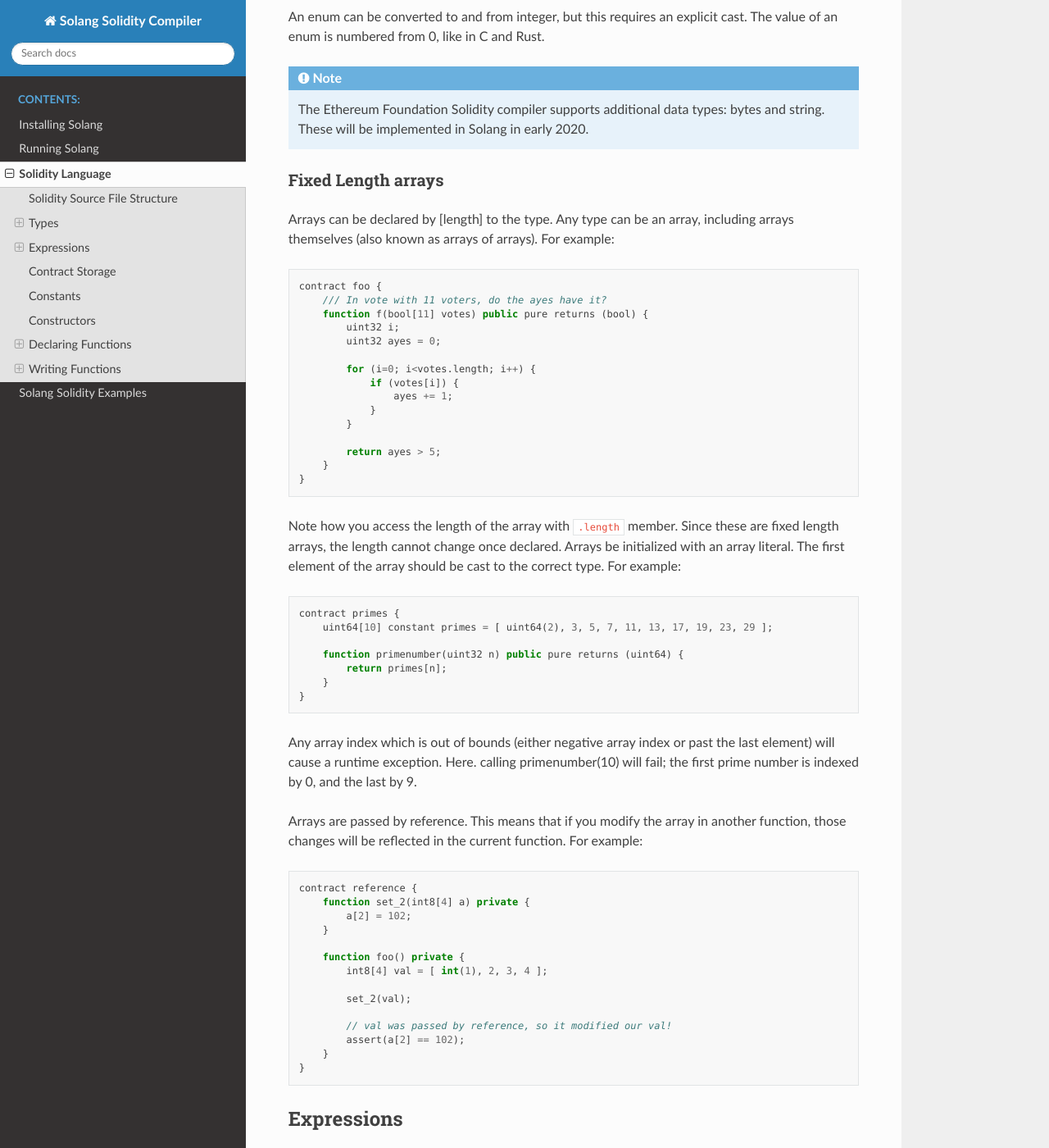
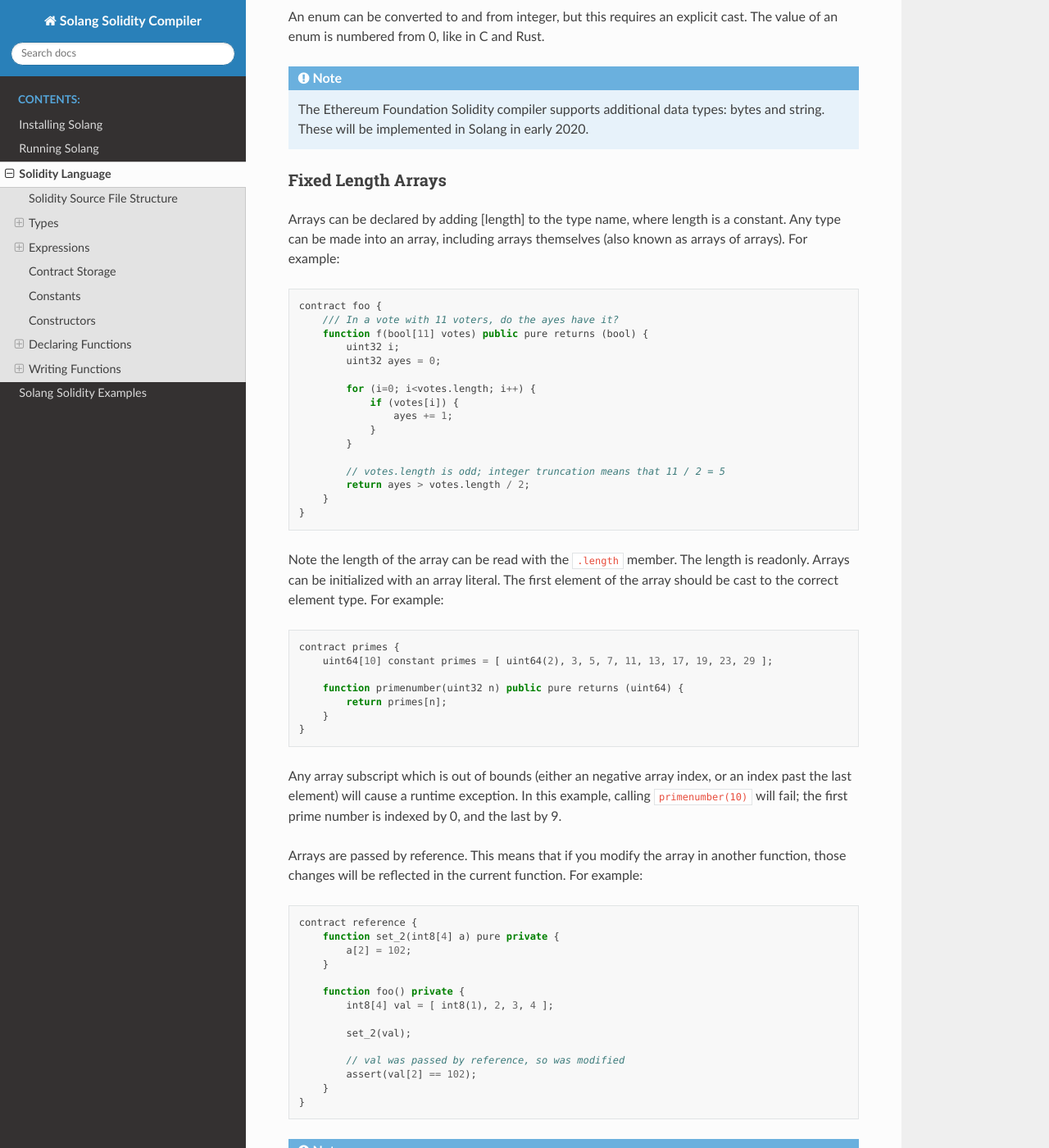
Before and after one commit to hyperledger-solang/solang, a Sphinx documentation site: the page built from docs/language.rst, in a window 1280 px wide and 1400 px high, scrolled down 4950 px. Shown: the whole window at 82% size. Built offline with Sphinx 7.4.7 and the Read the Docs theme 2.0.0, drawn with Linux system fonts in a browser that asks for light colours; some of the changed text lies outside the part shown.

Commit message:
Improve fixed array wording
Signed-off-by: Sean Young <sean@mess.org>

```diff
--- a/docs/language.rst
+++ b/docs/language.rst
@@ -248,16 +248,17 @@ is numbered from 0, like in C and Rust.
   The Ethereum Foundation Solidity compiler supports additional data types:
   bytes and string. These will be implemented in Solang in early 2020.
 
-Fixed Length arrays
+Fixed Length Arrays
 ___________________
 
-Arrays can be declared by [length] to the type. Any type can be an array, including arrays
-themselves (also known as arrays of arrays). For example:
+Arrays can be declared by adding [length] to the type name, where length is a
+constant. Any type can be made into an array, including arrays themselves (also
+known as arrays of arrays). For example:
 
 .. code-block:: javascript
 
     contract foo {
-        /// In vote with 11 voters, do the ayes have it?
+        /// In a vote with 11 voters, do the ayes have it?
         function f(bool[11] votes) public pure returns (bool) {
             uint32 i;
             uint32 ayes = 0;
@@ -268,13 +269,14 @@ themselves (also known as arrays of arrays). For example:
                 }
             }
 
-            return ayes > 5;
+            // votes.length is odd; integer truncation means that 11 / 2 = 5
+            return ayes > votes.length / 2;
         }
     }
 
-Note how you access the length of the array with ``.length`` member. Since these are fixed
-length arrays, the length cannot change once declared. Arrays be initialized with an array
-literal. The first element of the array should be cast to the correct type. For example:
+Note the length of the array can be read with the ``.length`` member. The length is readonly.
+Arrays can be initialized with an array literal. The first element of the array should be
+cast to the correct element type. For example:
 
 .. code-block:: javascript
 
@@ -286,9 +288,9 @@ literal. The first element of the array should be cast to the correct type. For
         }
     }
 
-Any array index which is out of bounds (either negative array index or past the last element)
-will cause a runtime exception. Here. calling primenumber(10) will fail; the first prime
-number is indexed by 0, and the last by 9.
+Any array subscript which is out of bounds (either an negative array index, or an index past the
+last element) will cause a runtime exception. In this example, calling ``primenumber(10)`` will
+fail; the first prime number is indexed by 0, and the last by 9.
 
 Arrays are passed by reference. This means that if you modify the array in another function,
 those changes will be reflected in the current function. For example:
@@ -296,19 +298,30 @@ those changes will be reflected in the current function. For example:
 .. code-block:: javascript
 
     contract reference {
-        function set_2(int8[4] a) private {
+        function set_2(int8[4] a) pure private {
             a[2] = 102;
         }
 
         function foo() private {
-            int8[4] val = [ int(1), 2, 3, 4 ];
+            int8[4] val = [ int8(1), 2, 3, 4 ];
 
             set_2(val);
 
-            // val was passed by reference, so it modified our val!
-            assert(a[2] == 102);
+            // val was passed by reference, so was modified
+            assert(val[2] == 102);
         }
     }
+
+.. note::
+
+  In Solidity, an fixed array of 32 bytes (or smaller) can be declared as ``bytes32`` or
+  ``int8[32]``. In the Ethereum ABI encoding, an ``int8[32]`` is encoded using
+  32 × 32 = 1024 bytes. This is because the Ethereum ABI encoding pads each primitive to
+  32 bytes. However, since ``bytes32`` is a primitive in itself, this will only be 32
+  bytes when ABI encoded.
+
+  In Substrate the `SCALE <https://substrate.dev/docs/en/overview/low-level-data-format>`_
+  encoding uses 32 bytes for both types.
 
 Expressions
 -----------
```
Also changed, not shown: 1 other file.
